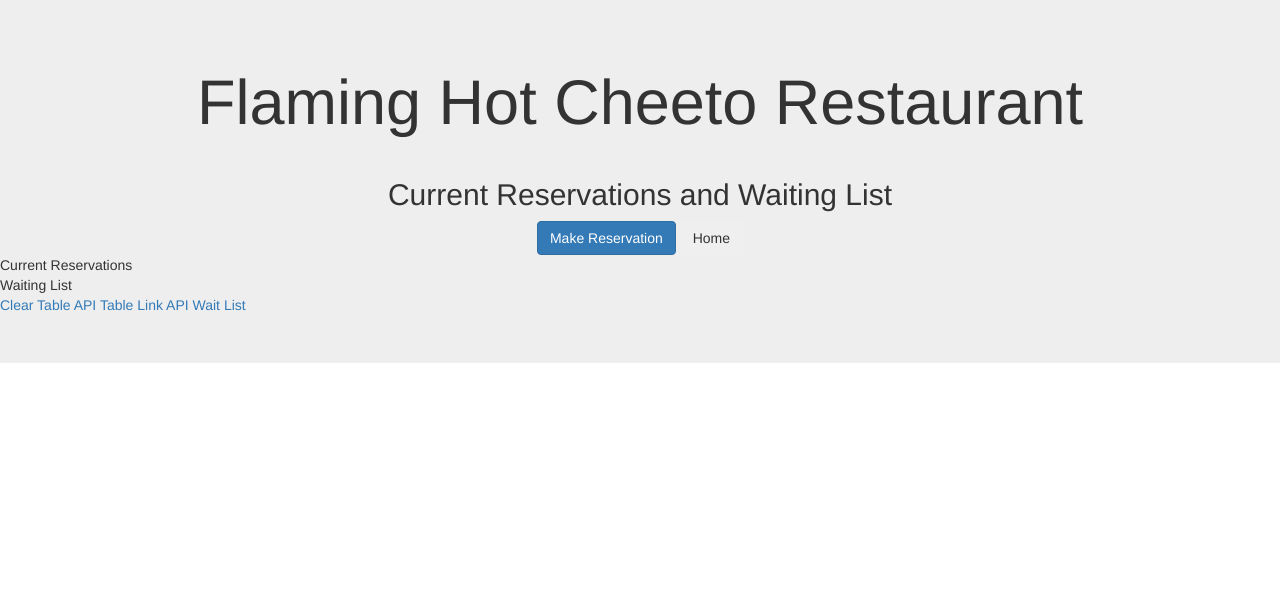
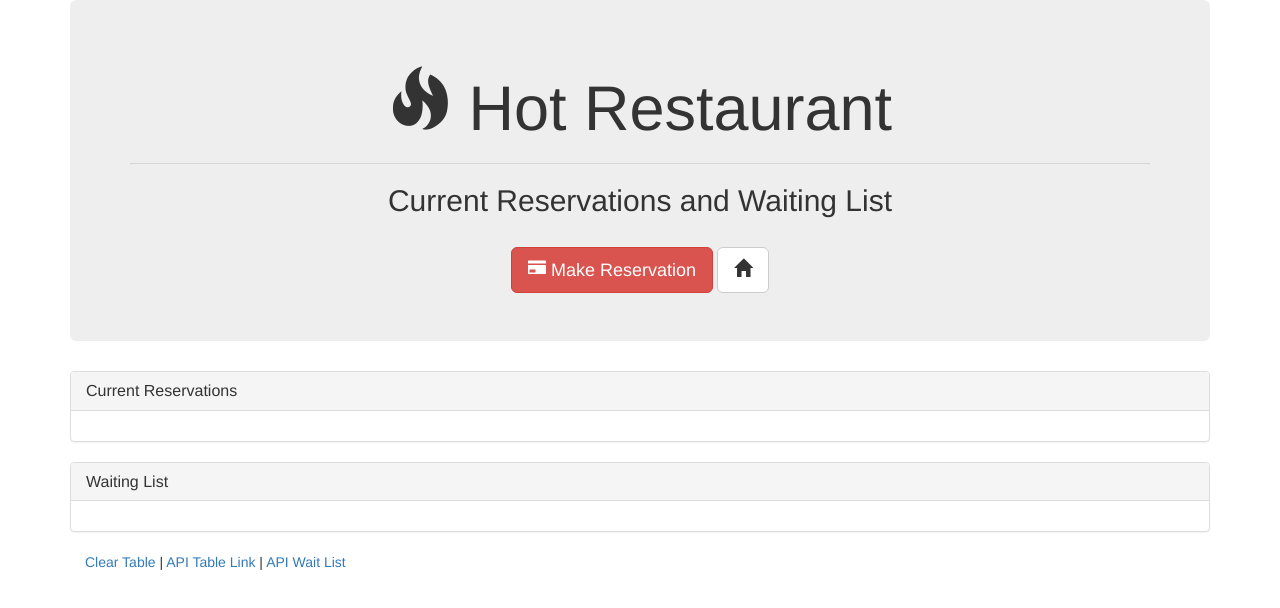
Before and after one commit to lzzllvl/RadHotRestaurant, a website: page tables.html in a window 1280 px wide. Drawn offline with nearby package versions, Linux system fonts and the light colour scheme.

Commit message:
Updating HTML

```diff
--- a/tables.html
+++ b/tables.html
@@ -1,40 +1,65 @@
+
 <!DOCTYPE html>
-<html>
-  <head>
-    <meta charset="utf-8">
-    <title>Restaurant of Hotness Tables</title>
-    <link type="text/css" href="style.css" rel="stylesheet"/>
-    <!-- Latest compiled and minified CSS -->
-    <link rel="stylesheet" href="https://maxcdn.bootstrapcdn.com/bootstrap/3.3.7/css/bootstrap.min.css" integrity="sha384-BVYiiSIFeK1dGmJRAkycuHAHRg32OmUcww7on3RYdg4Va+PmSTsz/K68vbdEjh4u" crossorigin="anonymous">
-  </head>
-  <!-- Neck -->
-  <body>
-    <div class="wrapper jumbotron">
-        <div class="top text-center">
-            <h1 class="title">Flaming Hot Cheeto Restaurant</h1>
-            <hr/>
-            <h2 class="description">Current Reservations and Waiting List</h2>
-            <button class="btn btn-primary">Make Reservation</button>
-            <button class="btn">Home</button>
-        </div>
-          <div id="results">
-              <div id="Current">
-                  Current Reservations
-                <div id="Current-results">
+<html lang="en">
+<head>
+	<meta charset="UTF-8">
+	<title>Tables Page</title>
 
-                </div>
+	<!-- Latest compiled and minified CSS & JS -->
+	<link rel="stylesheet" href="https://maxcdn.bootstrapcdn.com/bootstrap/3.3.6/css/bootstrap.min.css" integrity="sha384-1q8mTJOASx8j1Au+a5WDVnPi2lkFfwwEAa8hDDdjZlpLegxhjVME1fgjWPGmkzs7" crossorigin="anonymous">
+	<script src="https://code.jquery.com/jquery.js"></script>
+	<script src="https://maxcdn.bootstrapcdn.com/bootstrap/3.3.6/js/bootstrap.min.js" integrity="sha384-0mSbJDEHialfmuBBQP6A4Qrprq5OVfW37PRR3j5ELqxss1yVqOtnepnHVP9aJ7xS" crossorigin="anonymous"></script>
 
-              </div>
-              <div id="Waiting">
-                Waiting List
-                 <div id="Waiting-results">
+</head>
+<body>
 
-                 </div>
-              </div>
-          </div>
-            <a href="URLgoeshere">Clear Table</a>
-            <a href="URLgoeshere">API Table Link</a>
-            <a href="URLgoeshere">API Wait List</a>
-    </div>
-  </body>
+	<div class="container">
+
+		<div class="jumbotron">
+			<h1 class="text-center"><span class="glyphicon glyphicon-fire"></span> Hot Restaurant</h1>
+			<hr>
+			<h2 class="text-center">Current Reservations and Waiting List</h2>
+			<br>
+
+			<div class="text-center">
+				<a href="/reserve"><button type="button" class="btn btn-lg btn-danger"><span class="glyphicon glyphicon-credit-card"></span> Make Reservation</button></a>
+				<a href="/"><button type="button" class="btn btn-lg btn-default"><span class="glyphicon glyphicon-home"></span></button></a>
+			</div>
+		</div>
+
+		<div class="row">
+			<div class="col-lg-12">
+
+				<!-- Current Tables in Use -->
+				<div class="panel panel-default">
+					<div class="panel-heading">
+						<h4 class="panel-title">Current Reservations</h4>
+					</div>
+					<div class="panel-body" id="tableSection">
+					</div>
+				</div>
+
+				<!-- Waiting List Panel -->
+				<div class="panel panel-default">
+					<div class="panel-heading">
+						<h4 class="panel-title">Waiting List</h4>
+					</div>
+					<div class="panel-body" id="waitlistSection">
+					</div>
+				</div>
+			</div>
+		</div>
+
+
+	    <footer class="footer">
+	      <div class="container">
+	        <p><a href="#" id="clear">Clear Table</a> | <a href="/api/tables">API Table Link</a> | <a href="/api/waitlist">API Wait List</a></p>
+	      </div>
+	    </footer>
+
+
+
+	</div>
+
+</body>
 </html>
```
Also changed, not shown: index.html (+1 -11 lines), reservations.html (+19 -13 lines).
